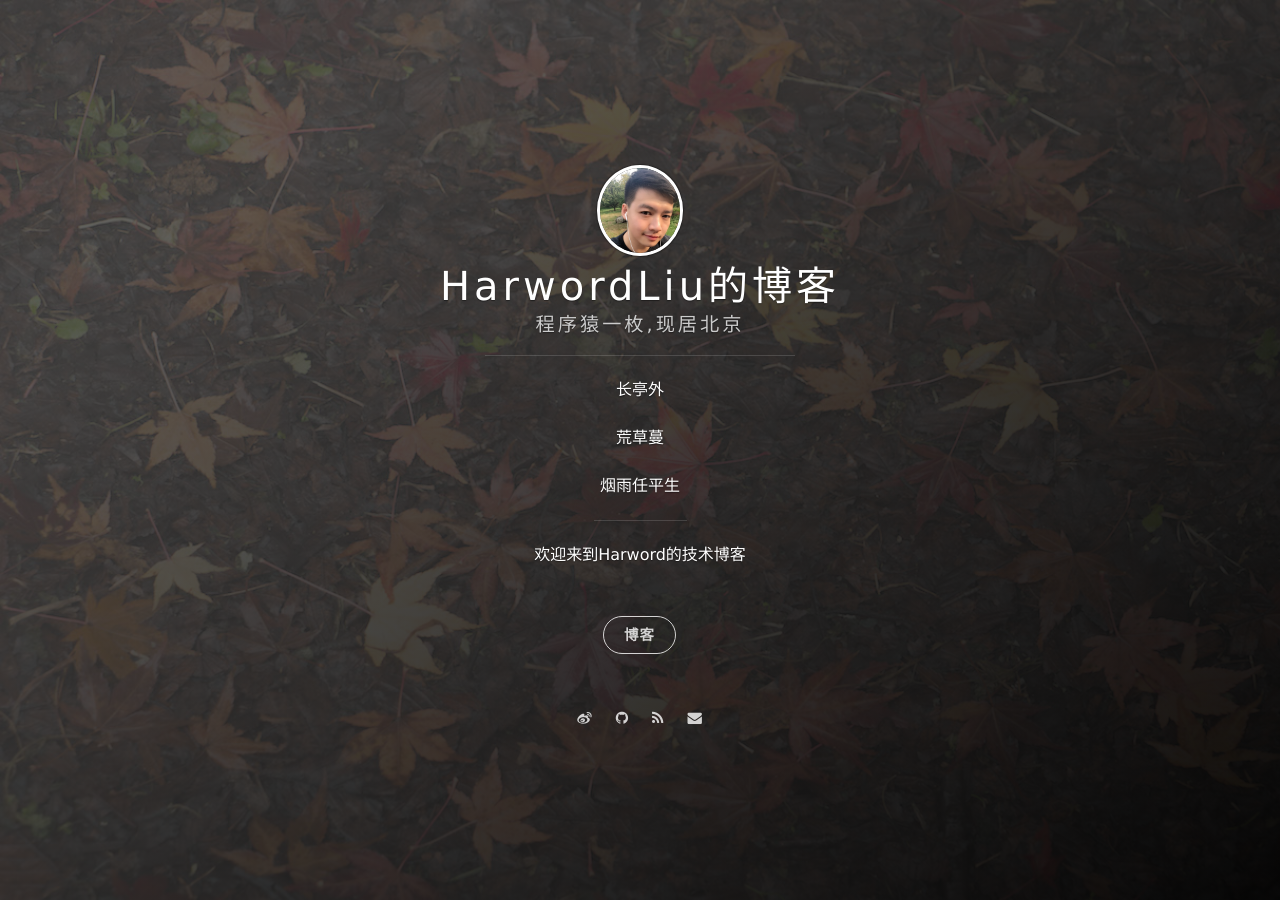
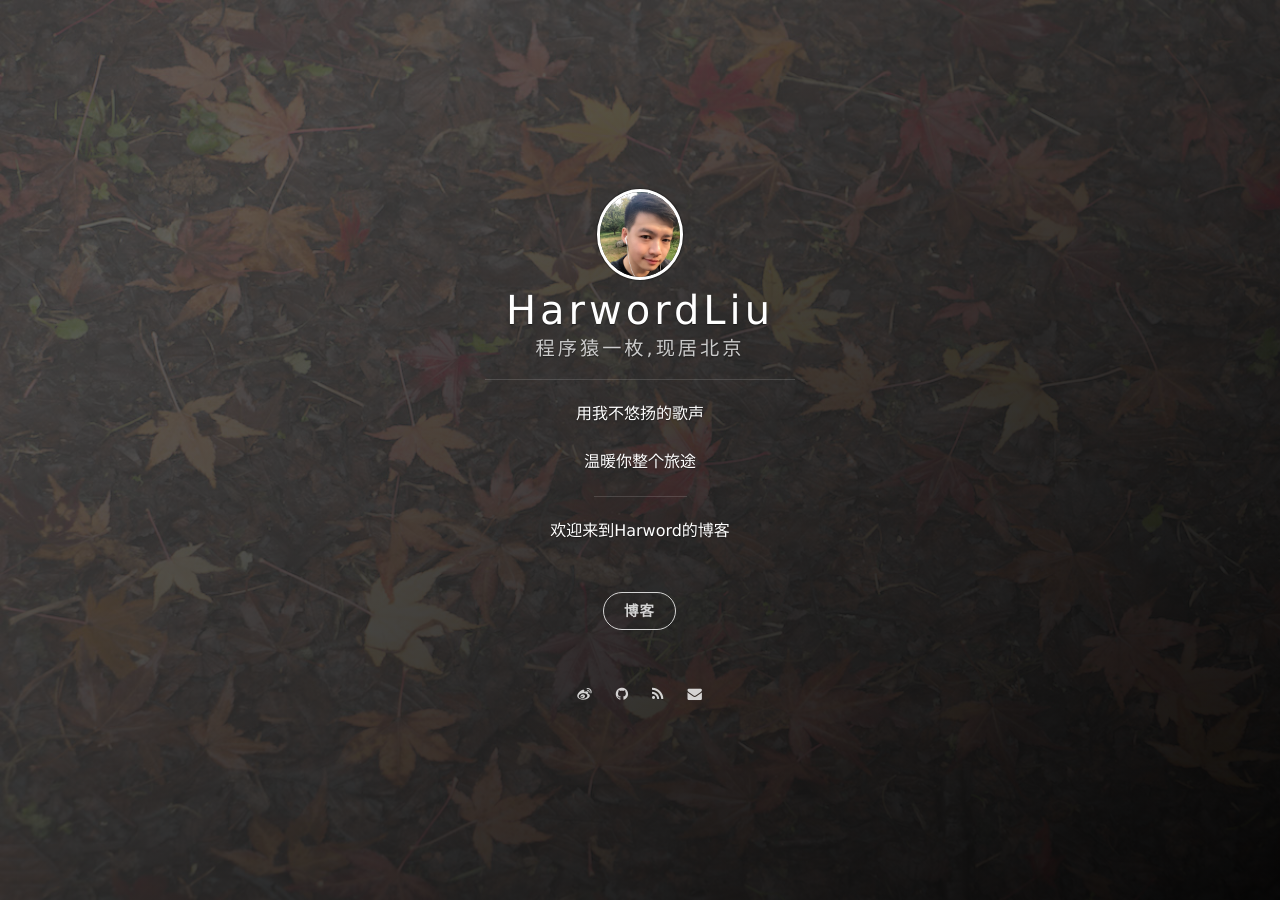
Before and after one commit to HarwordLiu/HarwordLiu.github.io, a Jekyll site: the page built from index.html, in a window 1280 px wide. Built offline with Jekyll 4.4.1, drawn with Linux system fonts in a browser that asks for light colours; nearby versions of some CDN libraries; the list of posts is cut into pages by our own code.

Commit message:
修改签名

```diff
--- a/_config.yml
+++ b/_config.yml
@@ -1,8 +1,9 @@
 # Basic
-title: HarwordLiu的博客
+title: HarwordLiu
 subtitle: 程序猿一枚,现居北京
-welcome_message: 欢迎来到Harword的技术博客
-description: <p></p><p>长亭外</p><p>荒草蔓</p><p>烟雨任平生</p>
+welcome_message: 欢迎来到Harword的博客
+description: <p></p><p>用我不悠扬的歌声</p><p>温暖你整个旅途</p>
+#<p></p><p>长亭外</p><p>荒草蔓</p><p>烟雨任平生</p>
 creator: <a href="http://harwordliu.com">@harword</a>
 
 url: "http://vno.onevcat.com"
```
